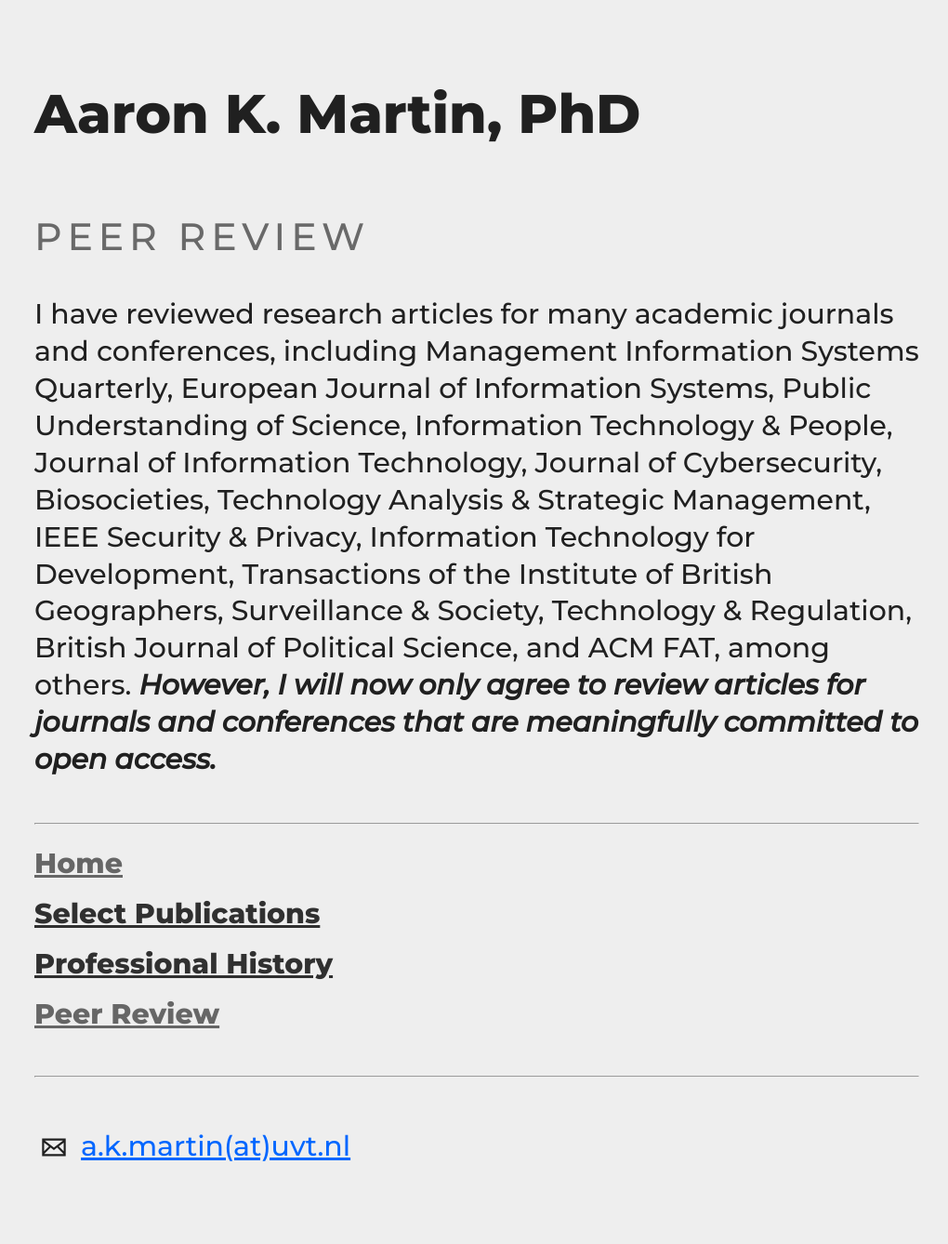
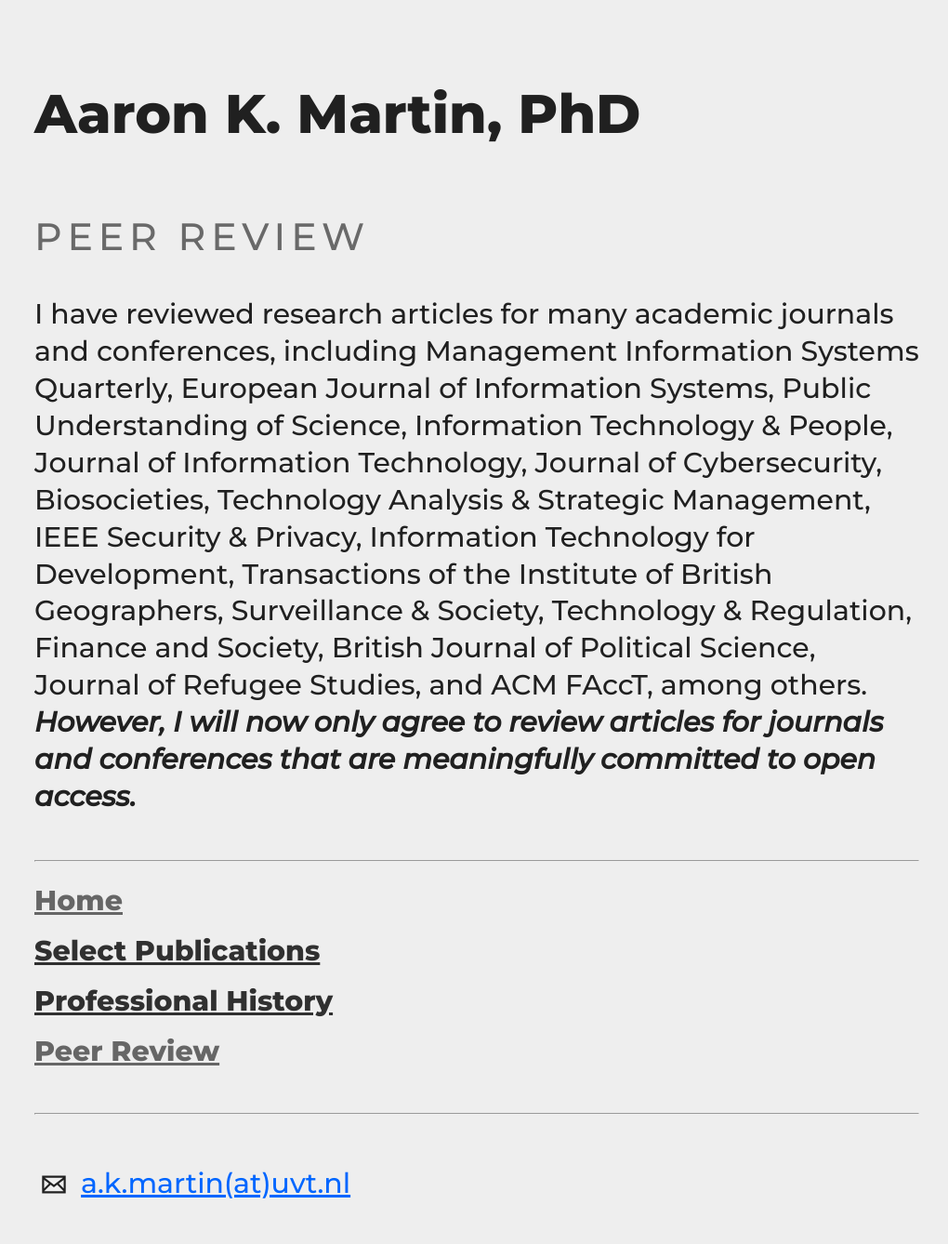
Before and after one commit to haroonalrasheed/641a, a Jekyll site: the page built from peer-review/index.md, in a window 1280 px wide. Shown: the whole page at 93% size, without its empty margins (127-1147 px from the left). Built offline with Jekyll 4.4.1, drawn with Linux system fonts in a browser that asks for light colours; before the commit the page ends 1298 px from its top, so only the background shows below that.

Commit message:
Update index.md

```diff
--- a/peer-review/index.md
+++ b/peer-review/index.md
@@ -5,4 +5,4 @@ title: Peer Review
 
 ## Peer Review
 
-I have reviewed research articles for many academic journals and conferences, including Management Information Systems Quarterly, European Journal of Information Systems, Public Understanding of Science, Information Technology & People, Journal of Information Technology, Journal of Cybersecurity, Biosocieties, Technology Analysis & Strategic Management, IEEE Security & Privacy, Information Technology for Development, Transactions of the Institute of British Geographers, Surveillance & Society, Technology & Regulation, British Journal of Political Science, and ACM FAT, among others. **_However, I will now only agree to review articles for journals and conferences that are meaningfully committed to open access._**
+I have reviewed research articles for many academic journals and conferences, including Management Information Systems Quarterly, European Journal of Information Systems, Public Understanding of Science, Information Technology & People, Journal of Information Technology, Journal of Cybersecurity, Biosocieties, Technology Analysis & Strategic Management, IEEE Security & Privacy, Information Technology for Development, Transactions of the Institute of British Geographers, Surveillance & Society, Technology & Regulation, Finance and Society, British Journal of Political Science, Journal of Refugee Studies, and ACM FAccT, among others. **_However, I will now only agree to review articles for journals and conferences that are meaningfully committed to open access._**
```
